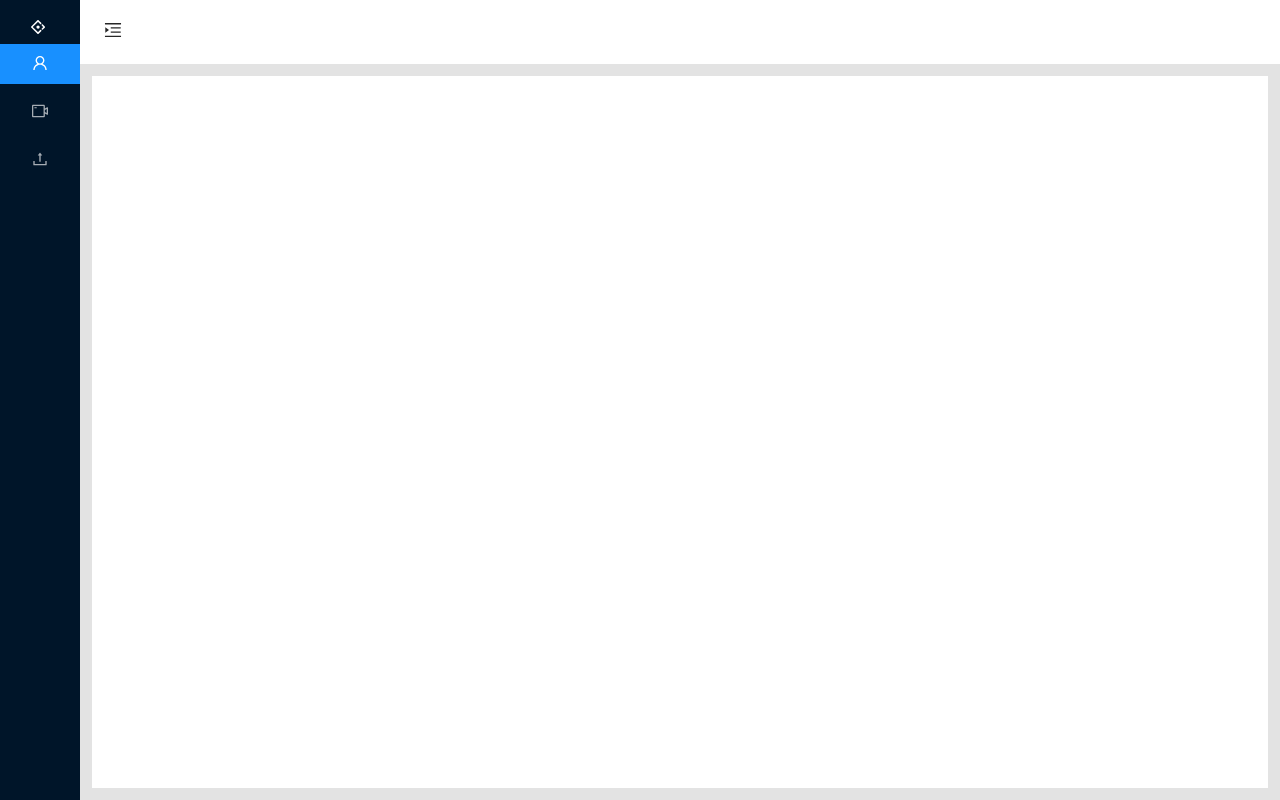
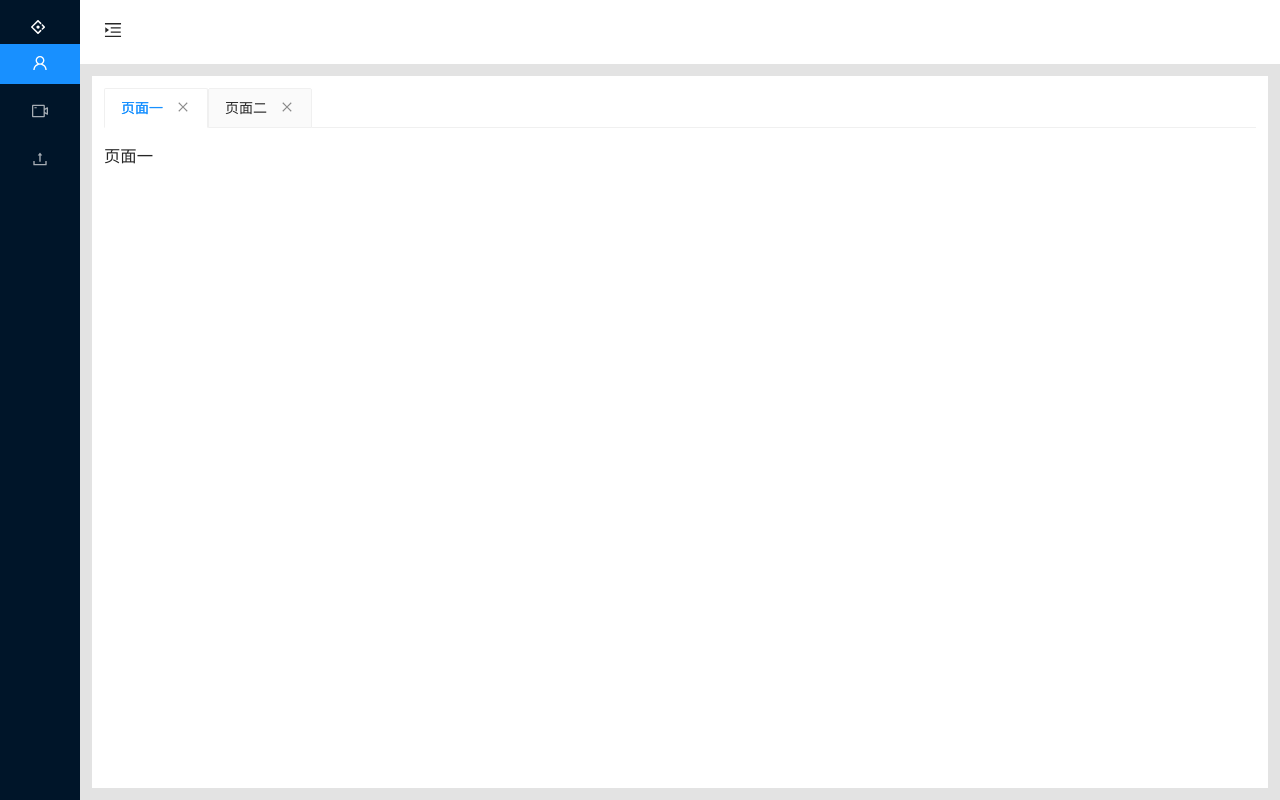
Before and after one commit to richardwang001/richard-react-antd-scaffold, a React (Create React App) app: page / in a window 1280 px wide. Built offline with nearby package versions, Linux system fonts and the light colour scheme.

Commit message:
begin to use multi tabs

```diff
--- /dev/null
+++ b/src/menu/menuContent/contentModel.tsx
@@ -0,0 +1,26 @@
+/**
+ *@desc
+ *@author Richard Wang
+ *@date 2022/7/27 10:49
+ */
+import React from 'react';
+
+export enum PaneTitleEnum {
+  P1 = '页面一',
+  P2 = '页面二',
+}
+export enum PagePathEnum {
+  P1 = '/page1',
+  P2 = '/page2',
+}
+
+export interface PaneType {
+  title: PaneTitleEnum,
+  key: PagePathEnum,
+  component:React.ReactNode
+}
+
+export const pane1:PaneType = {title: PaneTitleEnum.P1,  key: PagePathEnum.P1, component:<h1>{PaneTitleEnum.P1}</h1> };
+export const pane2:PaneType = {title: PaneTitleEnum.P2,  key: PagePathEnum.P2, component:<h1>{PaneTitleEnum.P2}</h1> };
+
+export const panes: PaneType[] = [pane1, pane2];
--- a/src/menu/menuContent/index.tsx
+++ b/src/menu/menuContent/index.tsx
@@ -6,13 +6,31 @@
 import style from './index.module.scss';
 import { Content } from 'antd/es/layout/layout';
 import React from 'react';
-import { Outlet } from 'react-router-dom';
-
+import { Tabs } from 'antd';
+import { pane1, panes } from './contentModel';
+import { useDispatch, useSelector } from 'react-redux';
+import { removePane } from '../menuSlice';
+import { RootState } from '../../redux/store';
+const {TabPane} = Tabs;
 const MenuContent:React.FC=()=>{
-
+  const dispatch = useDispatch();
+  const menuState = useSelector((state: RootState) => state.menu);
   return (
     <Content className={style.main}>
-     <Outlet/>
+      <Tabs
+        hideAdd
+        type="editable-card"
+        tabBarGutter={0}
+        onEdit={()=>dispatch(removePane(pane1))}
+      >
+        {
+          menuState.panes.map(pane => (
+            <TabPane tab={pane.title} key={pane.key} forceRender>
+              {pane.component}
+            </TabPane>
+          ))
+        }
+      </Tabs>
     </Content>
   );
 }
--- a/src/menu/menuSlice.tsx
+++ b/src/menu/menuSlice.tsx
@@ -5,13 +5,18 @@
  */
 import { createSlice } from '@reduxjs/toolkit'
 import type { PayloadAction } from '@reduxjs/toolkit'
+import { PagePathEnum, pane1, pane2, PaneType } from './menuContent/contentModel';
 
 interface MenuState {
   sideCollapsed:boolean,
+  panes:PaneType[],
+  activeKey:string
 }
 
 const initialState: MenuState = {
-  sideCollapsed:true
+  sideCollapsed:true,
+  activeKey:PagePathEnum.P1,
+  panes:[pane1,pane2]
 }
 
 export const menuSlice = createSlice({
@@ -21,8 +26,24 @@ export const menuSlice = createSlice({
     setSideCollapsed:(state, action: PayloadAction<boolean>) => {
       state.sideCollapsed = action.payload;
     },
+    setActiveKey:(state, action: PayloadAction<PagePathEnum>) =>{
+      state.activeKey = action.payload;
+    },
+    addPane:(state, action: PayloadAction<PaneType>) =>{
+      const hasSome = state.panes.some(pane => pane.key === action.payload.key);
+      if (!hasSome) {state.panes.push(action.payload);}
+    },
+    removePane:(state,action: PayloadAction<PaneType>)=>{
+      const targetKey = action.payload.key;
+      const targetIndex = state.panes.findIndex((pane) => pane.key === targetKey);
+      state.panes.splice(targetIndex,1);
+      // if (newPanes.length && targetKey === activeKey) {
+      //   const { key } = newPanes[targetIndex === newPanes.length ? targetIndex - 1 : targetIndex];
+      //   setActiveKey(key);
+      // }
+    }
   }
 });
 
-export const {setSideCollapsed} = menuSlice.actions;
+export const {setSideCollapsed,removePane} = menuSlice.actions;
 export default menuSlice.reducer;
```
